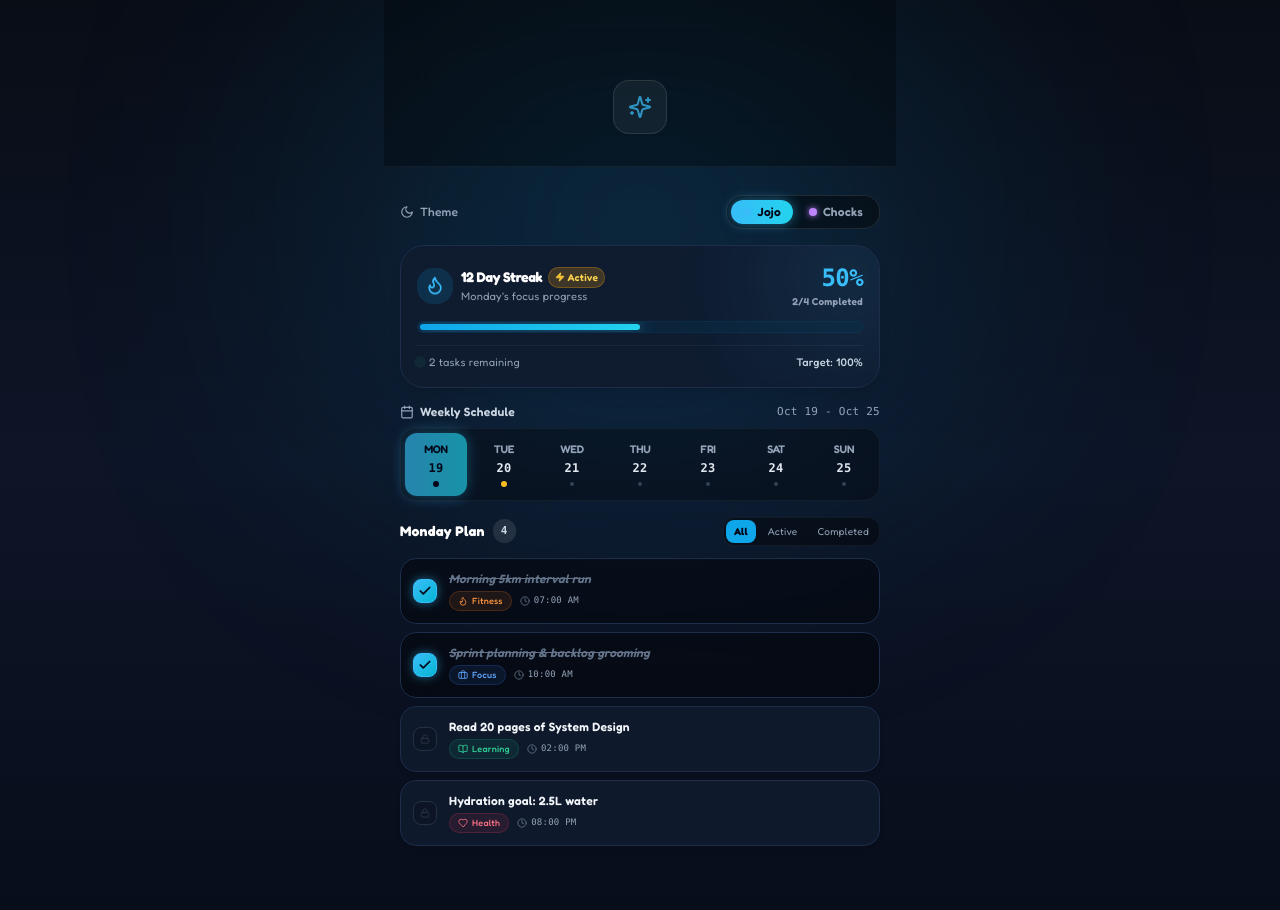
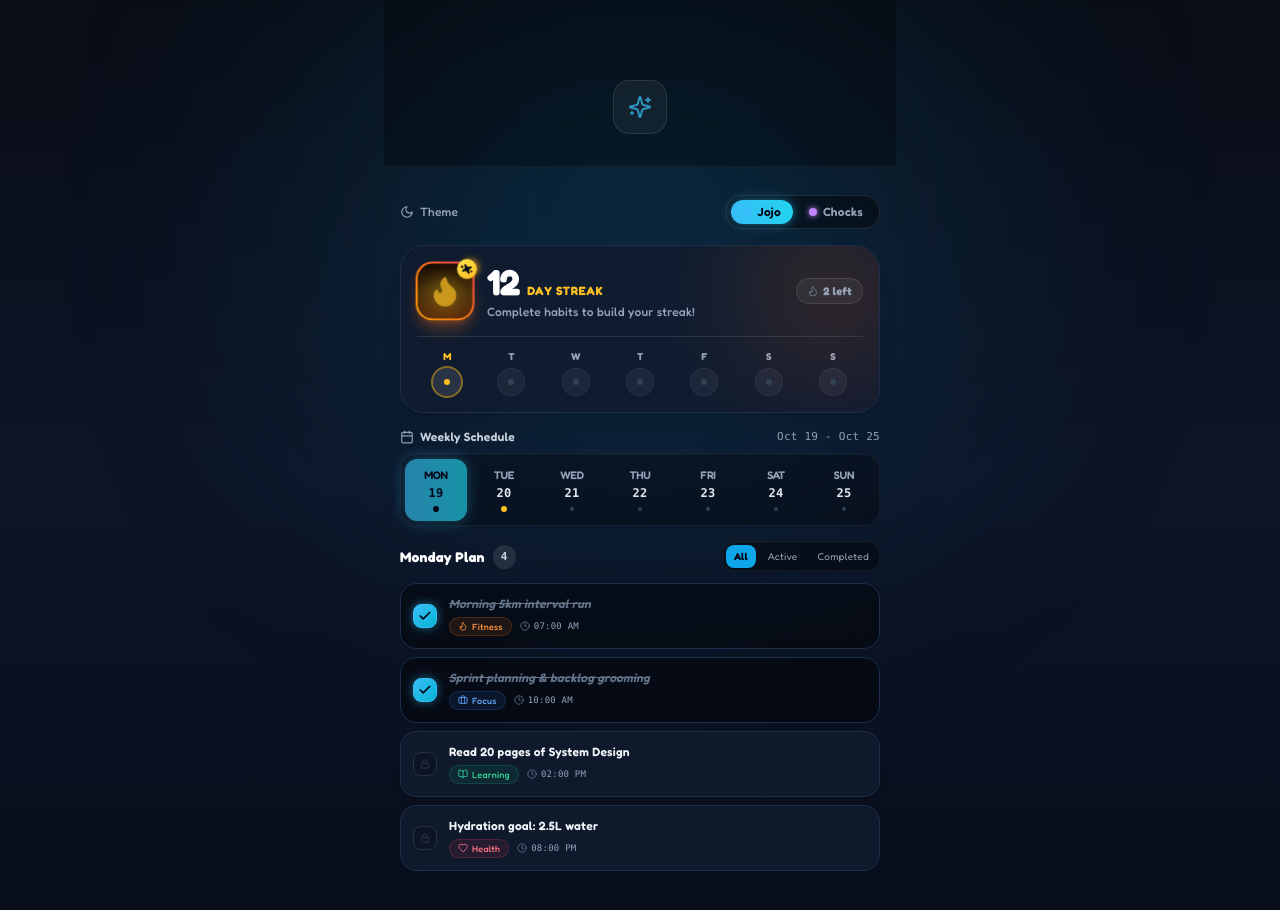
Before and after one commit to smithlyon/streak-pulse-mobile, a React (Vite) app: page / in a window 1280 px wide. Shown: the top 910 px of the page. Built offline with nearby package versions, Linux system fonts and the light colour scheme.

Commit message:
feat: replace percentage streak bar with polished Duolingo-style streak counter

```diff
--- a/src/App.jsx
+++ b/src/App.jsx
@@ -158,13 +158,15 @@ export default function App() {
           />
         </div>
 
-        {/* Dynamic Daily Streak Progress Bar with real-time percentage */}
+        {/* Duolingo-style Continuous Daily Streak Counter */}
         <StreakProgressBar
           completedCount={completedCount}
           totalCount={totalCount}
           currentTheme={currentTheme}
           streakDays={streakDays}
           dayLabel={selectedDayObj.full}
+          tasksByDay={tasksByDay}
+          selectedDay={selectedDay}
         />
 
         {/* Interactive Day Selector Pills (Mon - Sun) */}
--- a/src/components/StreakProgressBar.jsx
+++ b/src/components/StreakProgressBar.jsx
@@ -1,104 +1,157 @@
 import React, { useEffect, useRef } from 'react';
 import { motion, AnimatePresence } from 'framer-motion';
-import { Flame, CheckCircle2, Trophy, Zap } from 'lucide-react';
+import { Flame, Sparkles, Check, Zap } from 'lucide-react';
 import confetti from 'canvas-confetti';
+import { DAYS_OF_WEEK } from '../constants/initialData';
 
 export const StreakProgressBar = ({
   completedCount,
   totalCount,
   currentTheme,
   streakDays = 14,
-  dayLabel = 'Today'
+  dayLabel = 'Today',
+  tasksByDay = {},
+  selectedDay = 'mon'
 }) => {
-  const percentage = totalCount > 0 ? Math.round((completedCount / totalCount) * 100) : 0;
-  const isComplete = totalCount > 0 && completedCount === totalCount;
-  const prevPercentageRef = useRef(percentage);
+  const isTodayComplete = totalCount > 0 && completedCount === totalCount;
+  const prevCompleteRef = useRef(isTodayComplete);
 
-  // Trigger celebration confetti when hitting 100%
+  // Trigger celebration confetti when today's streak is completed
   useEffect(() => {
-    if (percentage === 100 && prevPercentageRef.current !== 100) {
+    if (isTodayComplete && !prevCompleteRef.current) {
       confetti({
-        particleCount: 50,
-        spread: 60,
-        origin: { y: 0.35 },
-        colors: currentTheme.id === 'jojo' ? ['#38bdf8', '#0284c7', '#bae6fd'] : ['#c084fc', '#9333ea', '#f5d0fe']
+        particleCount: 65,
+        spread: 70,
+        origin: { y: 0.3 },
+        colors: ['#f97316', '#fbbf24', '#ef4444', '#f59e0b']
       });
     }
-    prevPercentageRef.current = percentage;
-  }, [percentage, currentTheme.id]);
+    prevCompleteRef.current = isTodayComplete;
+  }, [isTodayComplete]);
 
   return (
     <div className="px-4 py-2">
-      <div className={`p-4 rounded-3xl ${currentTheme.card} border backdrop-blur-md transition-all duration-300 shadow-lg relative overflow-hidden`}>
-        {/* Background ambient gradient glow */}
+      <div className={`p-4 rounded-3xl ${currentTheme.card} border backdrop-blur-md transition-all duration-300 shadow-xl relative overflow-hidden`}>
+        {/* Ambient warm fiery glow in background */}
         <div
-          className={`absolute -right-8 -top-8 w-32 h-32 rounded-full blur-3xl opacity-20 pointer-events-none ${
-            currentTheme.id === 'jojo' ? 'bg-sky-400' : 'bg-purple-500'
-          }`}
+          className="absolute -right-6 -top-6 w-36 h-36 rounded-full blur-3xl opacity-25 pointer-events-none bg-gradient-to-br from-amber-500 via-orange-500 to-rose-500"
         />
 
-        {/* Top row: Streak counter + status badge */}
-        <div className="flex items-center justify-between mb-3 relative z-10">
-          <div className="flex items-center gap-2">
-            <div className={`p-2 rounded-2xl ${currentTheme.accentBadge} flex items-center justify-center`}>
-              <Flame className={`w-5 h-5 ${currentTheme.accentClass} animate-bounce`} />
+        {/* Duolingo-Style Main Streak Section */}
+        <div className="flex items-center justify-between relative z-10 mb-4">
+          <div className="flex items-center gap-3.5">
+            {/* Animated Duolingo Fiery Flame Icon */}
+            <div className="relative">
+              <motion.div
+                animate={isTodayComplete ? {
+                  scale: [1, 1.15, 1.05, 1.18, 1],
+                  rotate: [-3, 3, -2, 2, 0]
+                } : {
+                  scale: [1, 1.05, 1],
+                }}
+                transition={{
+                  duration: 2.2,
+                  repeat: Infinity,
+                  repeatType: "reverse",
+                  ease: "easeInOut"
+                }}
+                className="w-14 h-14 rounded-2xl bg-gradient-to-tr from-amber-500 via-orange-500 to-rose-500 p-0.5 shadow-lg shadow-orange-500/35 flex items-center justify-center cursor-pointer"
+              >
+                <div className="w-full h-full rounded-[14px] bg-[#160b05] flex items-center justify-center relative overflow-hidden">
+                  <div className="absolute inset-0 bg-gradient-to-t from-orange-500/30 via-amber-400/20 to-transparent" />
+                  <Flame className="w-8 h-8 text-amber-400 fill-amber-400 filter drop-shadow-[0_0_10px_rgba(251,191,36,0.9)] animate-pulse" />
+                </div>
+              </motion.div>
+
+              {/* Sparkle badge on flame corner */}
+              <motion.div
+                animate={{ rotate: 360 }}
+                transition={{ duration: 8, repeat: Infinity, ease: "linear" }}
+                className="absolute -top-1 -right-1 w-5 h-5 rounded-full bg-gradient-to-r from-amber-400 to-yellow-300 flex items-center justify-center shadow-md shadow-amber-500/50"
+              >
+                <Sparkles className="w-3 h-3 text-slate-950 fill-slate-950" />
+              </motion.div>
             </div>
+
+            {/* Streak Number & Label */}
             <div>
-              <div className="flex items-center gap-1.5">
-                <span className="text-sm font-extrabold text-white tracking-tight">
-                  {streakDays} Day Streak
-                </span>
-                <span className="text-[10px] px-1.5 py-0.5 rounded-full bg-amber-500/20 text-amber-300 border border-amber-500/30 font-semibold flex items-center gap-0.5">
-                  <Zap className="w-2.5 h-2.5 fill-amber-400" /> Active
+              <div className="flex items-baseline gap-2">
+                <motion.span
+                  key={streakDays}
+                  initial={{ scale: 0.8, y: -4 }}
+                  animate={{ scale: 1, y: 0 }}
+                  className="text-4xl font-black font-playful tracking-tight text-white filter drop-shadow-sm"
+                >
+                  {streakDays}
+                </motion.span>
+                <span className="text-xs font-black uppercase tracking-wider text-amber-400 font-playful">
+                  Day Streak
                 </span>
               </div>
-              <p className="text-[11px] text-slate-400">
-                {isComplete ? 'All targets accomplished! 🎉' : `${dayLabel}'s focus progress`}
+              <p className="text-xs text-slate-400 font-medium mt-0.5">
+                {isTodayComplete ? (
+                  <span className="text-amber-300 font-semibold flex items-center gap-1">
+                    <Zap className="w-3 h-3 fill-amber-400 text-amber-400" />
+                    Streak active for {dayLabel}!
+                  </span>
+                ) : (
+                  <span>Complete habits to build your streak!</span>
+                )}
               </p>
             </div>
           </div>
 
-          {/* Real-time Percentage Badge */}
+          {/* Quick Streak Status Chip */}
           <div className="text-right">
-            <motion.div
-              key={percentage}
-              initial={{ scale: 0.8, opacity: 0 }}
-              animate={{ scale: 1, opacity: 1 }}
-              className={`text-2xl font-black tracking-tight ${currentTheme.accentClass} font-mono`}
-            >
-              {percentage}%
-            </motion.div>
-            <div className="text-[10px] font-semibold text-slate-400">
-              {completedCount}/{totalCount} Completed
-            </div>
+            <span className={`inline-flex items-center gap-1 text-[11px] font-bold px-2.5 py-1 rounded-full border shadow-sm ${
+              isTodayComplete
+                ? 'bg-amber-500/20 text-amber-300 border-amber-500/40 shadow-amber-500/20'
+                : 'bg-white/5 text-slate-400 border-white/10'
+            }`}>
+              <Flame className={`w-3 h-3 ${isTodayComplete ? 'text-amber-400 fill-amber-400' : 'text-slate-500'}`} />
+              <span>{isTodayComplete ? 'Active' : `${totalCount - completedCount} left`}</span>
+            </span>
           </div>
         </div>
 
-        {/* Dynamic Progress Bar */}
-        <div className={`relative h-3 w-full rounded-full overflow-hidden ${currentTheme.progressTrack} border p-[2px]`}>
-          <motion.div
-            className={`h-full rounded-full ${currentTheme.progressBar}`}
-            initial={{ width: 0 }}
-            animate={{ width: `${percentage}%` }}
-            transition={{ type: "spring", stiffness: 120, damping: 20 }}
-          />
-        </div>
+        {/* Duolingo 7-Day Streak Calendar Row */}
+        <div className="pt-3 border-t border-white/10">
+          <div className="flex items-center justify-between gap-1">
+            {DAYS_OF_WEEK.map((day) => {
+              const dayTasks = tasksByDay[day.id] || [];
+              const hasTasks = dayTasks.length > 0;
+              const isDayComplete = hasTasks && dayTasks.every((t) => t.completed);
+              const isSelected = selectedDay === day.id;
 
-        {/* Bottom micro stats */}
-        <div className="flex items-center justify-between mt-3 text-[11px] text-slate-400 pt-2 border-t border-white/5">
-          <div className="flex items-center gap-1.5">
-            <span className="w-1.5 h-1.5 rounded-full bg-emerald-400 animate-ping" />
-            <span>{isComplete ? 'Perfect completion' : `${totalCount - completedCount} tasks remaining`}</span>
-          </div>
+              return (
+                <div
+                  key={day.id}
+                  className="flex-1 flex flex-col items-center gap-1"
+                >
+                  <span className={`text-[10px] font-bold uppercase tracking-tight ${
+                    isSelected ? 'text-amber-400' : 'text-slate-400'
+                  }`}>
+                    {day.label[0]}
+                  </span>
 
-          <div className="flex items-center gap-1 font-medium text-slate-300">
-            {isComplete ? (
-              <span className="text-emerald-400 flex items-center gap-1">
-                <Trophy className="w-3.5 h-3.5" /> Bonus Unlocked
-              </span>
-            ) : (
-              <span>Target: 100%</span>
-            )}
+                  <div
+                    className={`w-7 h-7 rounded-full flex items-center justify-center transition-all duration-300 relative ${
+                      isDayComplete
+                        ? 'bg-gradient-to-tr from-amber-500 to-orange-500 text-white shadow-md shadow-orange-500/40 ring-1 ring-amber-300/40'
+                        : isSelected
+                        ? 'bg-white/10 text-slate-300 ring-2 ring-amber-400/50'
+                        : 'bg-white/5 text-slate-600 border border-white/5'
+                    }`}
+                  >
+                    {isDayComplete ? (
+                      <Flame className="w-4 h-4 text-white fill-white filter drop-shadow-[0_1px_2px_rgba(0,0,0,0.5)]" />
+                    ) : (
+                      <span className={`w-1.5 h-1.5 rounded-full ${isSelected ? 'bg-amber-400' : 'bg-slate-700'}`} />
+                    )}
+                  </div>
+                </div>
+              );
+            })}
           </div>
         </div>
       </div>
```
